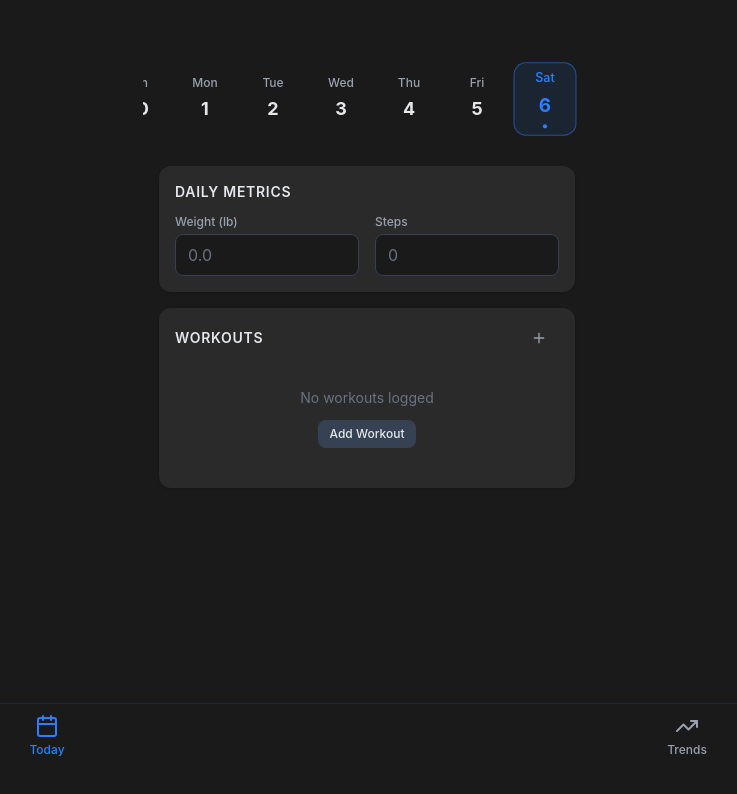
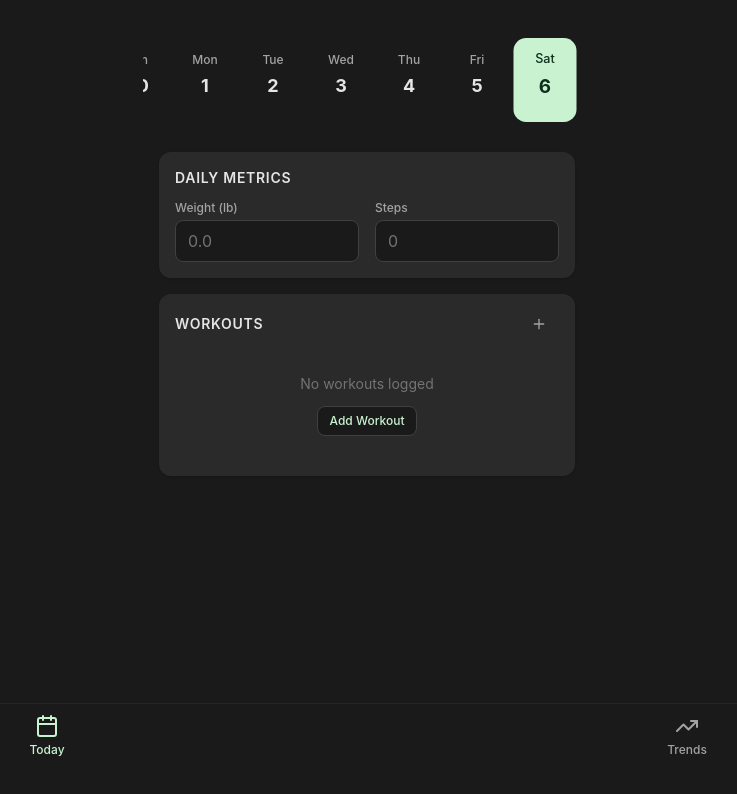
Before and after one commit to skip5this/daily-progress, a React (Vite) app: page / in a window 1280 px wide. Shown: the top 794 px of the page, without its empty margins (273-1010 px from the left). Built offline with nearby package versions, Linux system fonts and the light colour scheme.

Commit message:
Refactor UI: Mint Green accent, Neutral Grays, and Workout Detail polish

```diff
--- a/src/components/BottomNav.tsx
+++ b/src/components/BottomNav.tsx
@@ -15,7 +15,7 @@ export const BottomNav: React.FC<BottomNavProps> = ({ currentScreen, onNavigate
                     onClick={() => onNavigate('today')}
                     className={clsx(
                         'flex flex-col items-center justify-center w-full h-full space-y-1',
-                        currentScreen === 'today' ? 'text-blue-500' : 'text-gray-400'
+                        currentScreen === 'today' ? 'text-primary-200' : 'text-gray-400'
                     )}
                 >
                     <Calendar size={24} />
@@ -25,7 +25,7 @@ export const BottomNav: React.FC<BottomNavProps> = ({ currentScreen, onNavigate
                     onClick={() => onNavigate('trends')}
                     className={clsx(
                         'flex flex-col items-center justify-center w-full h-full space-y-1',
-                        currentScreen === 'trends' ? 'text-blue-500' : 'text-gray-400'
+                        currentScreen === 'trends' ? 'text-primary-200' : 'text-gray-400'
                     )}
                 >
                     <TrendingUp size={24} />
--- a/src/components/ui/Button.tsx
+++ b/src/components/ui/Button.tsx
@@ -14,10 +14,10 @@ export const Button: React.FC<ButtonProps> = ({
     ...props
 }) => {
     const variants = {
-        primary: 'bg-blue-600 hover:bg-blue-700 text-white',
-        secondary: 'bg-gray-700 hover:bg-gray-600 text-gray-200',
+        primary: 'bg-primary hover:bg-primary-hover text-primary-foreground',
+        secondary: 'bg-[#1a1a1a] border border-gray-700 hover:bg-gray-800 text-primary-200',
         danger: 'bg-red-600 hover:bg-red-700 text-white',
-        ghost: 'bg-transparent hover:bg-gray-800 text-gray-400 hover:text-white',
+        ghost: 'bg-transparent hover:bg-primary-900/20 text-gray-400 hover:text-primary-200',
     };
 
     const sizes = {
@@ -29,7 +29,7 @@ export const Button: React.FC<ButtonProps> = ({
     return (
         <button
             className={clsx(
-                'rounded-lg font-medium transition-colors focus:outline-none focus:ring-2 focus:ring-offset-2 focus:ring-offset-[#1a1a1a] focus:ring-blue-500 disabled:opacity-50 disabled:cursor-not-allowed',
+                'rounded-lg font-medium transition-colors focus:outline-none focus:ring-2 focus:ring-offset-2 focus:ring-offset-[#1a1a1a] focus:ring-primary disabled:opacity-50 disabled:cursor-not-allowed',
                 variants[variant],
                 sizes[size],
                 className
--- a/src/components/ui/Input.tsx
+++ b/src/components/ui/Input.tsx
@@ -7,11 +7,11 @@ interface InputProps extends React.InputHTMLAttributes<HTMLInputElement> {
 
 export const Input: React.FC<InputProps> = ({ label, className, ...props }) => {
     return (
-        <div className="flex flex-col space-y-1">
+        <div className="flex flex-col space-y-1 w-full">
             {label && <label className="text-xs text-gray-400 font-medium">{label}</label>}
             <input
                 className={clsx(
-                    'bg-[#1a1a1a] border border-gray-700 rounded-lg px-3 py-2 text-white placeholder-gray-500 focus:outline-none focus:border-blue-500 focus:ring-1 focus:ring-blue-500 transition-colors',
+                    'bg-[#1a1a1a] border border-gray-700 rounded-lg px-3 py-2 text-white placeholder-gray-500 focus:outline-none focus:border-primary focus:ring-1 focus:ring-primary transition-colors',
                     className
                 )}
                 {...props}
--- a/src/index.css
+++ b/src/index.css
@@ -1,4 +1,47 @@
 @import "tailwindcss";
+
+@theme {
+  /*
+    Generated scale based on Mint Green #C9F2D0
+    Matches the "blue" scale logic: light -> dark
+  */
+  --color-primary-50: #f2fcf5;
+  --color-primary-100: #e1f8e8;
+  --color-primary-200: #c9f2d0;
+  /* User's Accent */
+  --color-primary-300: #9ee6ab;
+  --color-primary-400: #6fd685;
+  --color-primary-500: #42bf63;
+  --color-primary-600: #2ea650;
+  --color-primary-700: #258443;
+  --color-primary-800: #23683a;
+  --color-primary-900: #1e5533;
+  --color-primary-950: #0d2f1b;
+
+  /* Default aliases */
+  --color-primary: var(--color-primary-200);
+  /* Use the mint green as the main accent */
+  --color-primary-foreground: #1a1a1a;
+
+  /* Hover state - slightly darker/richer than the mint */
+  --color-primary-hover: var(--color-primary-300);
+
+  /*
+    Redefine Gray to be "Neutral" (True Gray)
+    to remove the blue tint of the default slate/gray
+  */
+  --color-gray-50: #fafafa;
+  --color-gray-100: #f5f5f5;
+  --color-gray-200: #e5e5e5;
+  --color-gray-300: #d4d4d4;
+  --color-gray-400: #a3a3a3;
+  --color-gray-500: #737373;
+  --color-gray-600: #525252;
+  --color-gray-700: #404040;
+  --color-gray-800: #262626;
+  --color-gray-900: #171717;
+  --color-gray-950: #0a0a0a;
+}
 
 :root {
   font-family: Inter, system-ui, Avenir, Helvetica, Arial, sans-serif;
--- a/src/screens/TodayScreen.tsx
+++ b/src/screens/TodayScreen.tsx
@@ -87,7 +87,7 @@ export const TodayScreen: React.FC<TodayScreenProps> = ({ onOpenWorkout }) => {
     };
 
     return (
-        <div className="px-4 pt-12 pb-4 space-y-4">
+        <div className="px-4 pt-6 pb-4 space-y-4">
             {/* Date Timeline */}
             <div
                 ref={scrollContainerRef}
@@ -110,19 +110,17 @@ export const TodayScreen: React.FC<TodayScreenProps> = ({ onOpenWorkout }) => {
                             key={dateStr}
                             ref={isToday ? todayRef : null}
                             onClick={() => handleDateSelect(dateStr)}
-                            className={`flex flex-col items-center justify-center min-w-[60px] h-[70px] rounded-xl transition-all ${isSelected
-                                ? 'text-blue-500 border border-blue-500/50 bg-blue-500/10 scale-105'
-                                : 'text-gray-400 hover:bg-[#2a2a2a]'
-                                } ${isToday && !isSelected ? 'border border-blue-500/30' : ''}`}
+                            className={`flex flex-col items-center justify-start pt-3 min-w-[60px] h-[80px] rounded-xl transition-all ${isSelected
+                                ? 'text-primary-950 bg-primary-200 scale-105'
+                                : 'text-gray-400 hover:bg-gray-800'
+                                } ${isToday && !isSelected ? 'border border-gray-700' : ''}`}
                         >
                             <span className="text-xs font-medium mb-1">{format(date, 'EEE')}</span>
-                            <span className={`text-lg font-bold ${isSelected ? 'text-blue-500' : 'text-gray-200'}`}>
+                            <span className={`text-lg font-bold ${isSelected ? 'text-primary-950' : 'text-gray-200'}`}>
                                 {format(date, 'd')}
                             </span>
-                            {isToday ? (
-                                <div className="w-1 h-1 rounded-full mt-1 bg-blue-500" />
-                            ) : hasData ? (
-                                <div className="w-1 h-1 rounded-full mt-1 bg-gray-600" />
+                            {hasData ? (
+                                <div className={`w-1 h-1 rounded-full mt-1 ${isSelected ? 'bg-primary-900' : 'bg-primary-200'}`} />
                             ) : null}
                         </button>
                     );
@@ -171,10 +169,10 @@ export const TodayScreen: React.FC<TodayScreenProps> = ({ onOpenWorkout }) => {
                             <button
                                 key={workout.id}
                                 onClick={() => onOpenWorkout(workout.id)}
-                                className="w-full flex items-center p-3 bg-[#1a1a1a] rounded-lg hover:bg-gray-800 transition-colors text-left group"
+                                className="w-full flex items-center p-3 bg-[#1a1a1a] rounded-lg hover:bg-primary-900/20 transition-colors text-left group"
                             >
-                                <div className="p-2 bg-blue-500/10 rounded-lg mr-3 group-hover:bg-blue-500/20 transition-colors">
-                                    <Dumbbell size={20} className="text-blue-500" />
+                                <div className="p-2 bg-gray-800 rounded-lg mr-3 group-hover:bg-gray-700 transition-colors">
+                                    <Dumbbell size={20} className="text-primary-200" />
                                 </div>
                                 <div>
                                     <h4 className="font-medium text-gray-200">
--- a/src/screens/TrendsScreen.tsx
+++ b/src/screens/TrendsScreen.tsx
@@ -34,7 +34,7 @@ export const TrendsScreen: React.FC = () => {
                             key={tf}
                             onClick={() => setTimeframe(tf)}
                             className={`px-3 py-1 text-xs font-medium rounded-md transition-colors ${timeframe === tf
-                                ? 'bg-blue-600 text-white'
+                                ? 'bg-primary text-primary-foreground'
                                 : 'text-gray-400 hover:text-white'
                                 }`}
                         >
@@ -71,9 +71,9 @@ export const TrendsScreen: React.FC = () => {
                                 <Line
                                     type="monotone"
                                     dataKey="weight"
-                                    stroke="#3b82f6"
+                                    stroke="#C9F2D0"
                                     strokeWidth={2}
-                                    dot={{ r: 3, fill: '#3b82f6' }}
+                                    dot={{ r: 3, fill: '#C9F2D0' }}
                                     activeDot={{ r: 6 }}
                                     connectNulls
                                 />
--- a/tailwind.config.js
+++ /dev/null
@@ -1,19 +0,0 @@
-/** @type {import('tailwindcss').Config} */
-export default {
-    content: [
-        "./index.html",
-        "./src/**/*.{js,ts,jsx,tsx}",
-    ],
-    theme: {
-        extend: {
-            colors: {
-                // Custom colors can be added here if needed,
-                // but we'll start with standard Tailwind colors.
-            },
-            fontFamily: {
-                sans: ['Inter', 'sans-serif'],
-            }
-        },
-    },
-    plugins: [],
-}
```
Also changed, not shown: src/screens/WorkoutDetailScreen.tsx (+8 -8 lines).
